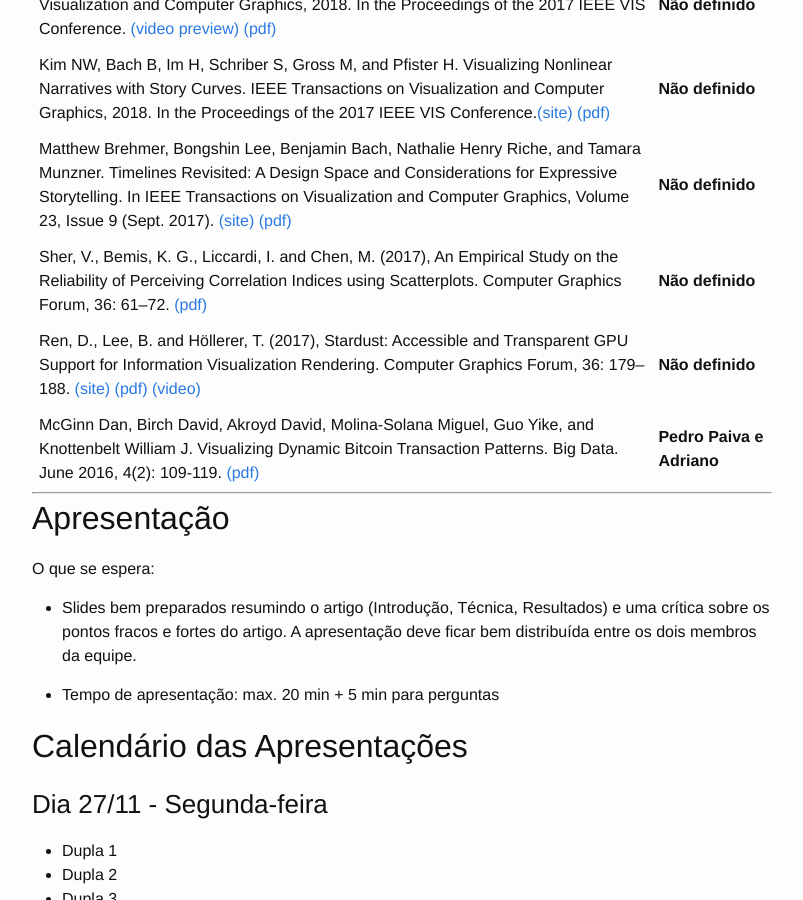
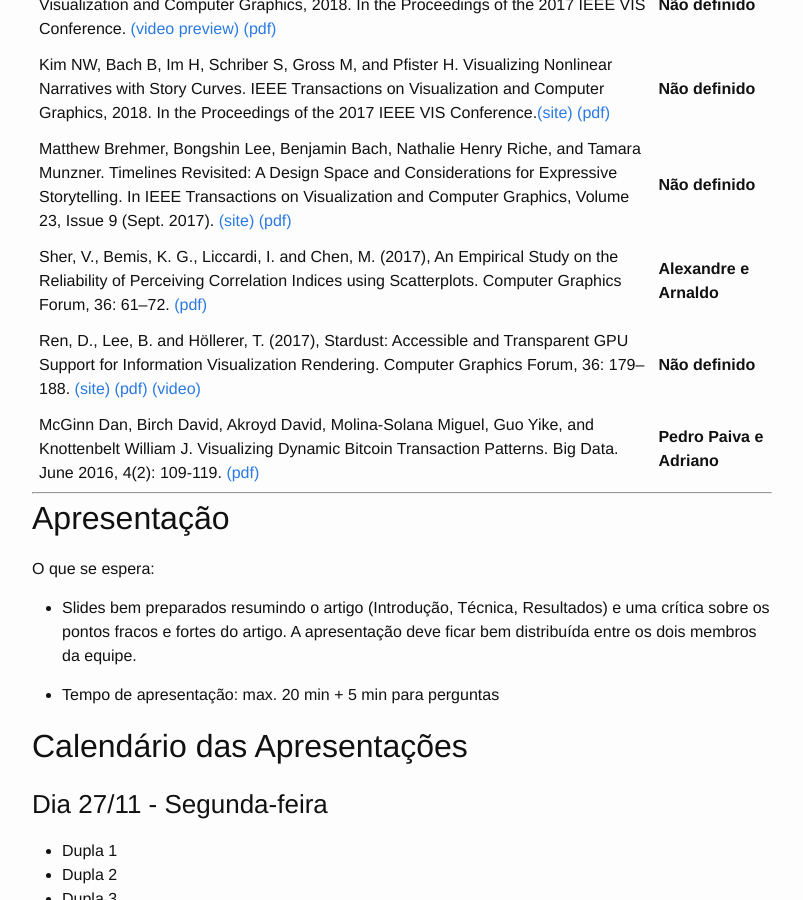
Before and after one commit to emanueles/datavis-course, a Jekyll site: the page built from _posts/2017-11-01-papers.md, in a window 1280 px wide and 900 px high, scrolled down 1295 px. Shown: the whole window, without its empty margins (238-1041 px from the left). Built offline with Jekyll 4.4.1, drawn with Linux system fonts in a browser that asks for light colours.

Commit message:
Atribuindo o paper do Alexandre e do Arnaldo.

```diff
--- a/_posts/2017-11-01-papers.md
+++ b/_posts/2017-11-01-papers.md
@@ -65,7 +65,7 @@ Algumas sugestões de artigos para apresentação:
     </tr>
     <tr>
       <td>Sher, V., Bemis, K. G., Liccardi, I. and Chen, M. (2017), An Empirical Study on the Reliability of Perceiving Correlation Indices using Scatterplots. Computer Graphics Forum, 36: 61–72. <a href="http://people.csail.mit.edu/ilaria/papers/EuroVis2017.pdf">(pdf)</a></td>
-      <td><b>Não definido</b></td>
+      <td><b>Alexandre e Arnaldo</b></td>
     </tr>
 	    <tr>
 	      <td>Ren, D., Lee, B. and Höllerer, T. (2017), Stardust: Accessible and Transparent GPU Support for Information Visualization Rendering. Computer Graphics Forum, 36: 179–188. <a href="https://stardustjs.github.io/">(site)</a> <a href="https://stardustjs.github.io/publications/eurovis2017-stardust.pdf">(pdf)</a> <a href="https://vimeo.com/218365921">(video)</a></td>
```
